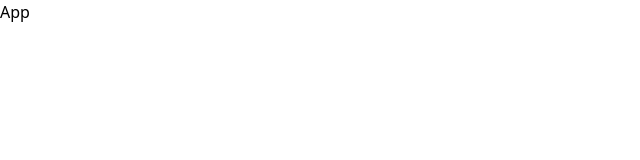
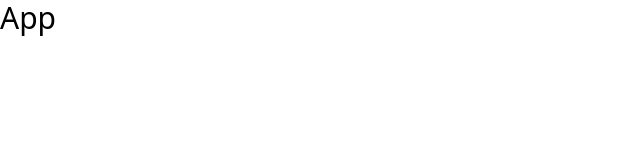
Before and after one commit to Nwachukwu-Uzor/hng9-frontend-task-1, a React (Vite) app: page / in a window 1280 px wide. Shown: the top 160 px of the page, without its empty margins (0-640 px from the left). Built offline with nearby package versions, Linux system fonts and the light colour scheme.

Commit message:
add: tailwind support'

```diff
--- a/package.json
+++ b/package.json
@@ -16,6 +16,9 @@
     "@types/react": "^18.0.22",
     "@types/react-dom": "^18.0.7",
     "@vitejs/plugin-react": "^2.2.0",
+    "autoprefixer": "^10.4.12",
+    "postcss": "^8.4.18",
+    "tailwindcss": "^3.2.1",
     "typescript": "^4.6.4",
     "vite": "^3.2.0"
   }
--- a/src/App.tsx
+++ b/src/App.tsx
@@ -1,7 +1,7 @@
 import React from "react";
 
 const App = () => {
-  return <div>App</div>;
+  return <div className="text-3xl">App</div>;
 };
 
 export default App;
```
